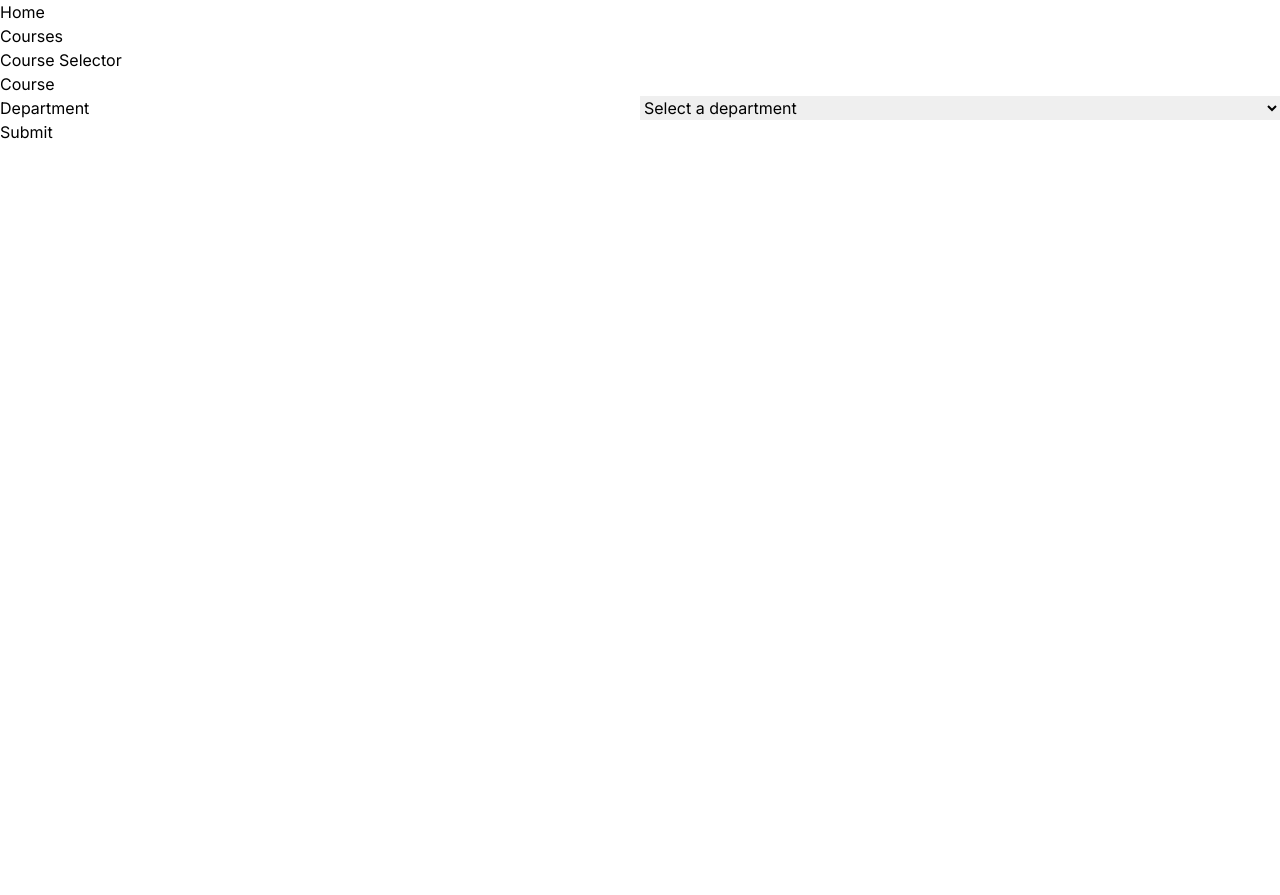
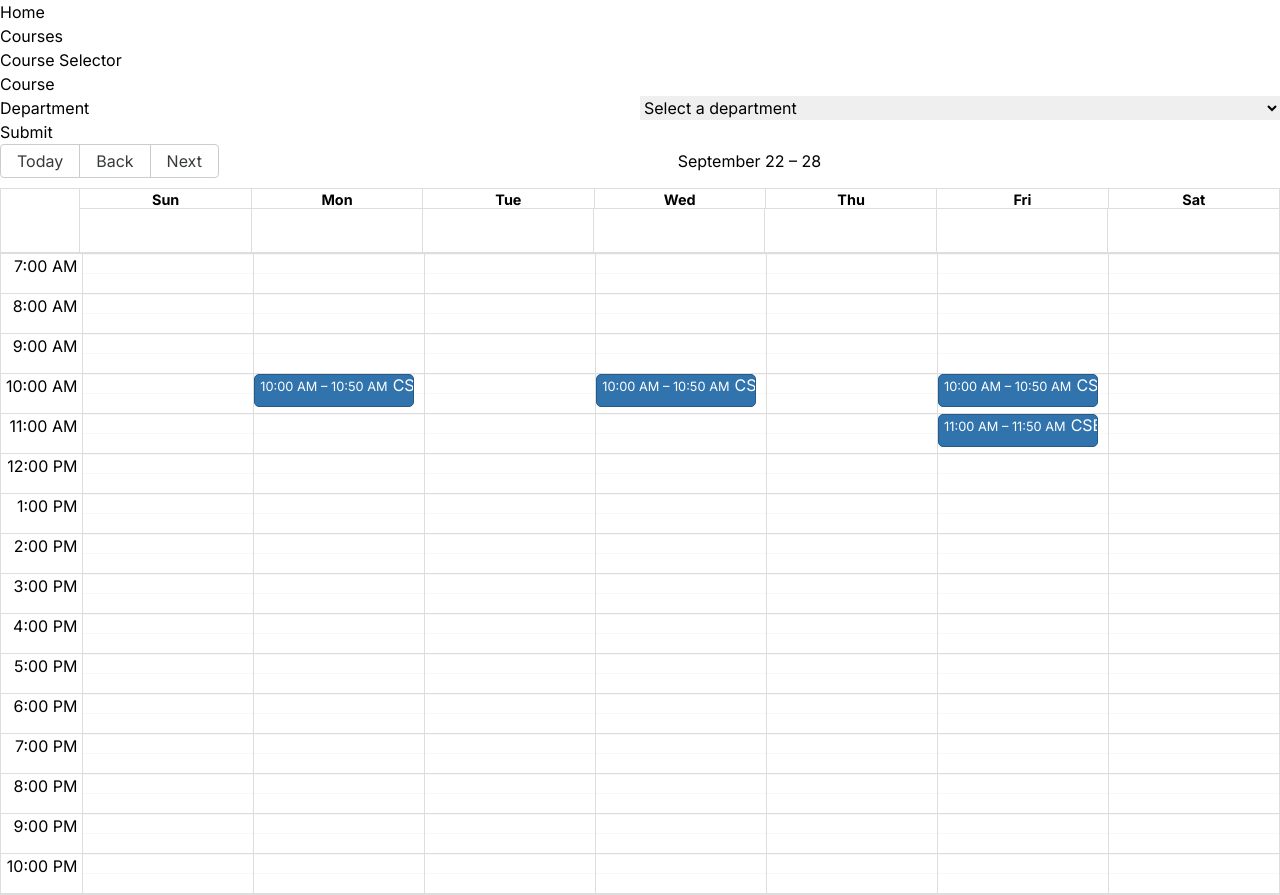
Before and after one commit to cedricdvd/calgen, a Next.js app: page / in a window 1280 px wide. Before the commit the page ends 800 px from the top, so only its background shows below. Built offline with nearby package versions, Linux system fonts and the light colour scheme.

Commit message:
Begin calendar creation

```diff
--- a/package.json
+++ b/package.json
@@ -13,6 +13,7 @@
   "dependencies": {
     "next": "14.2.4",
     "react": "^18",
+    "react-big-calendar": "^1.13.2",
     "react-dom": "^18"
   },
   "devDependencies": {
@@ -22,6 +23,7 @@
     "@types/jest": "^29.5.12",
     "@types/node": "^20",
     "@types/react": "^18",
+    "@types/react-big-calendar": "^1.8.9",
     "@types/react-dom": "^18",
     "eslint": "^8",
     "eslint-config-next": "14.2.4",
--- /dev/null
+++ b/src/app/components/Calendar/CourseCalendar.tsx
@@ -0,0 +1,65 @@
+import { useMemo } from "react";
+
+import ICourse from "@/lib/model/courses/course-interface";
+import { Calendar, momentLocalizer, Views } from "react-big-calendar";
+import moment from "moment";
+import "react-big-calendar/lib/css/react-big-calendar.css";
+
+interface CourseCalendarProps {
+  courses: ICourse[];
+}
+
+const localizer = momentLocalizer(moment);
+
+function CourseCalendar({ courses }: CourseCalendarProps) {
+  const events = [
+    {
+      title: "CSE 123 LE",
+      start: new Date(2024, 8, 23, 10, 0),
+      end: new Date(2024, 8, 23, 10, 50),
+    },
+    {
+      title: "CSE 123 LE",
+      start: new Date(2024, 8, 25, 10, 0),
+      end: new Date(2024, 8, 25, 10, 50),
+    },
+    {
+      title: "CSE 123 LE",
+      start: new Date(2024, 8, 27, 10, 0),
+      end: new Date(2024, 8, 27, 10, 50),
+    },
+    {
+      title: "CSE 123 DI",
+      start: new Date(2024, 8, 27, 11, 0),
+      end: new Date(2024, 8, 27, 11, 50),
+    },
+  ];
+
+  const { defaultDate } = useMemo(
+    () => ({
+      defaultDate: new Date(2024, 8, 22),
+    }),
+    [],
+  );
+
+  return (
+    <div className="course-calendar">
+      <Calendar
+        localizer={localizer}
+        defaultDate={defaultDate}
+        defaultView={Views.WEEK}
+        views={[Views.WEEK]}
+        formats={{
+          dayFormat: "ddd",
+        }}
+        min={new Date(2024, 8, 22, 7, 0)}
+        max={new Date(2024, 8, 22, 23, 0)}
+        events={events}
+        startAccessor="start"
+        endAccessor="end"
+      />
+    </div>
+  );
+}
+
+export default CourseCalendar;
--- a/src/app/components/CourseDisplay/CourseDisplay.tsx
+++ b/src/app/components/CourseDisplay/CourseDisplay.tsx
@@ -3,6 +3,7 @@ import { useState } from "react";
 
 import CourseList from "@/app/components/CourseList/CourseList";
 import CourseForm from "@/app/components/CourseForm/CourseForm";
+import CourseCalendar from "../Calendar/CourseCalendar";
 
 import ICourse from "@/lib/model/courses/course-interface";
 import SimpleRepo from "@/lib/database/simple-repo";
@@ -20,6 +21,7 @@ function CourseDisplay() {
         setCourseList={setCourses}
         courseList={courses}
       />
+      <CourseCalendar courses={courses} />
     </div>
   );
 }
```
Also changed, not shown: src/app/components/Calendar/CourseEvent.tsx (added), 1 other file (tests, documents, lock files or other folders).
